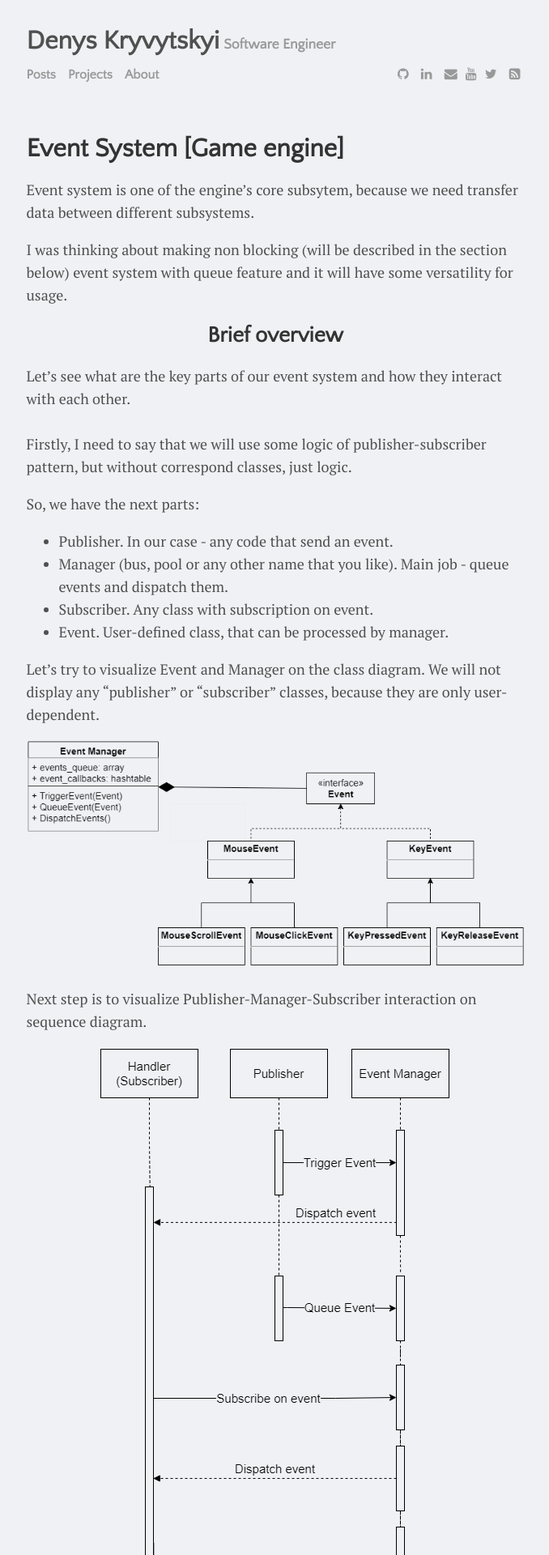
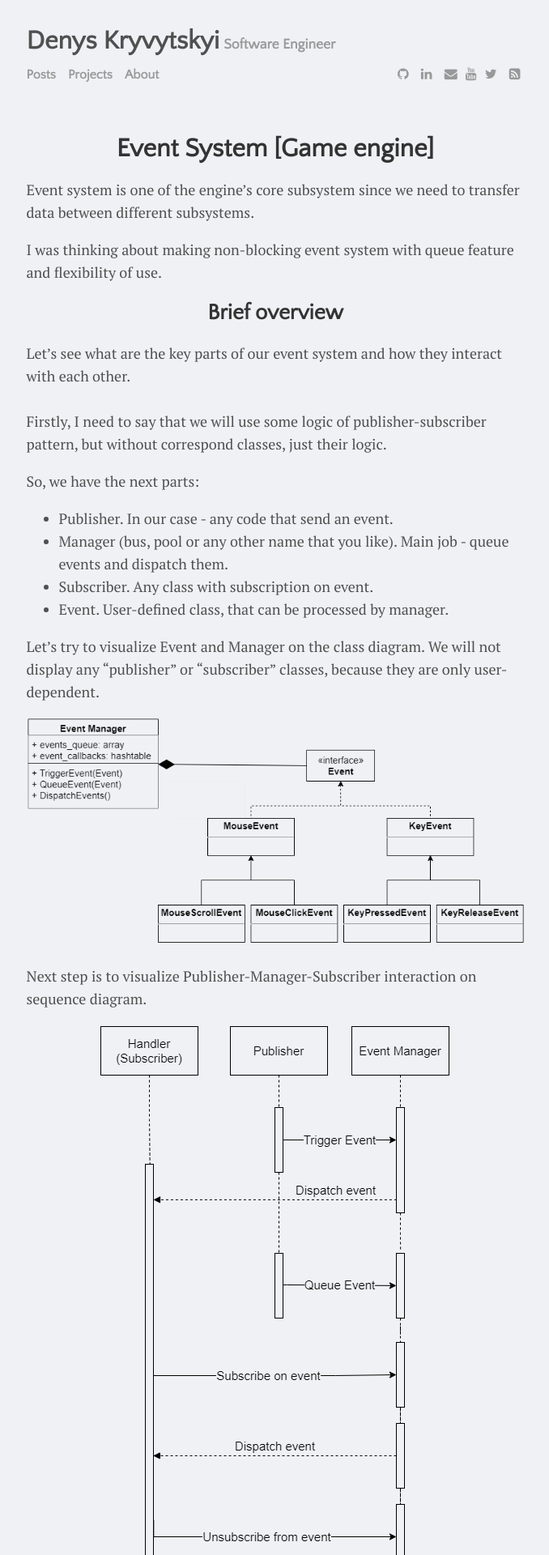
Before and after one commit to denyskryvytskyi/denyskryvytskyi.github.io, a Jekyll site: the page built from _posts/2022-06-09-event-system.md, in a window 1280 px wide. Shown: the top 1920 px of the page at 81% size, without its empty margins (300-978 px from the left). Built offline with Jekyll 4.4.1, drawn with Linux system fonts in a browser that asks for light colours; comment, search, counter and statistics services are not loaded; some of the changed text lies outside the part shown.

Commit message:
Event system post improvements

```diff
--- a/_layouts/post.html
+++ b/_layouts/post.html
@@ -2,12 +2,12 @@
 layout: default
 ---
 
-<h1>
+<h1 align="center">
   {{ page.title }}
 </h1>
-{% if page.image %}
+<!-- {% if page.image %}
   <img src="{{ site.github.url }}/assets/img/{{ page.image }}">
-{% endif %}
+{% endif %} -->
 <article>
   {{ content }}
 </article>
--- a/_posts/2022-06-09-event-system.md
+++ b/_posts/2022-06-09-event-system.md
@@ -4,19 +4,19 @@
 author: "Denys Kryvytskyi"
 categories: journal
 tags: [gameengine]
-# image: eventsystem.png
+image: event-system/preview.png
 ---
 
-Event system is one of the engine's core subsytem, because we need transfer data between different subsystems.
+Event system is one of the engine's core subsystem since we need to transfer data between different subsystems.
 
-I was thinking about making non blocking (will be described in the section below) event system with queue feature and it will have some versatility for usage.
+I was thinking about making non-blocking event system with queue feature and flexibility of use.
 
 <h2 align="center"> Brief overview </h2>
 
 Let's see what are the key parts of our event system and how they interact with each other.
 <br>
 <br>
-Firstly, I need to say that we will use some logic of publisher-subscriber pattern, but without correspond classes, just logic.
+Firstly, I need to say that we will use some logic of publisher-subscriber pattern, but without correspond classes, just their logic.
 
 So, we have the next parts:
 - Publisher. In our case - any code that send an event.
@@ -27,12 +27,12 @@
 Let's try to visualize Event and Manager on the class diagram.
 We will not display any "publisher" or "subscriber" classes, because they are only user-dependent.
 <p align="center">
-   <img src="../assets/img/event-system-class-diagram.png" alt="Event system class diagram">
+   <img src="../assets/img/event-system/class-diagram.png" alt="Event system class diagram">
 </p>
 
 Next step is to visualize Publisher-Manager-Subscriber interaction on sequence diagram.
 <p align="center">
-   <img src="../assets/img/event-system-sequence-diagram.png" alt="Event system sequence diagram">
+   <img src="../assets/img/event-system/sequence-diagram.png" alt="Event system sequence diagram">
 </p>
 
 <h2 align="center"> Implementation </h2>
--- a/_sass/_home.scss
+++ b/_sass/_home.scss
@@ -19,10 +19,10 @@
   margin-bottom: 25px;
 }
 
-.thumbnail-container img{
-  margin-top: -11.5%;
-  margin-bottom: -11.5%;
-}
+// .thumbnail-container img{
+//   margin-top: -11.5%;
+//   margin-bottom: -11.5%;
+// }
 
 /*
   Pagination
```
Also changed, not shown: other parts of _posts/2022-06-09-event-system.md (+1 -1 lines), assets/img/event-system/class-diagram.png (renamed from assets/img/event-system-class-diagram.png), assets/img/event-system/preview.png (added), assets/img/event-system/sequence-diagram.png (renamed from assets/img/event-system-sequence-diagram.png).
